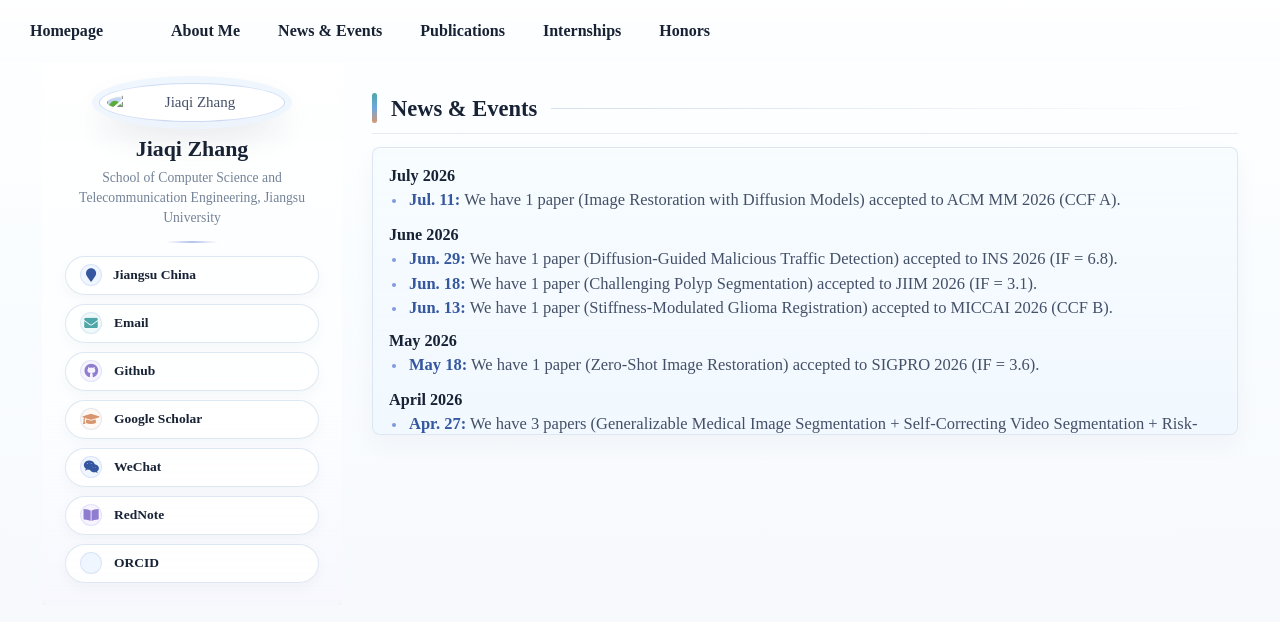
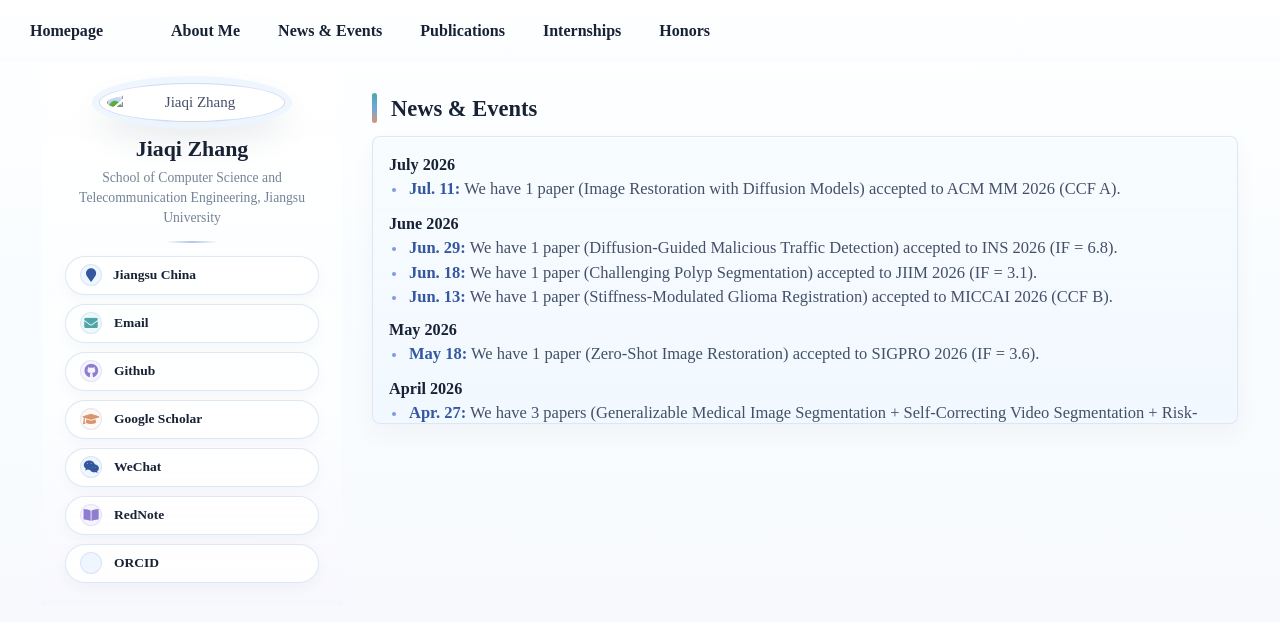
Before and after one commit to JiaqiZhang-Sengoku/JiaqiZhang-Sengoku.github.io, a Jekyll site: the page built from _pages/includes/new.md, in a window 1280 px wide. Shown: the top 622 px of the page. Built offline with Jekyll 4.4.1, drawn with Linux system fonts in a browser that asks for light colours; our own code applies the rules of GitHub Pages for plain Markdown files.

Commit message:
20260707

```diff
--- a/_includes/head.html
+++ b/_includes/head.html
@@ -11,7 +11,7 @@
 </script>
 
 <!-- For all browsers -->
-<link rel="preload" href="{{ '/assets/css/main.css?v=20260711-publications-heading-v4' | relative_url }}" as="style">
-<link rel="stylesheet" href="{{ '/assets/css/main.css?v=20260711-publications-heading-v4' | relative_url }}">
+<link rel="preload" href="{{ '/assets/css/main.css?v=20260711-clean-section-headings-v5' | relative_url }}" as="style">
+<link rel="stylesheet" href="{{ '/assets/css/main.css?v=20260711-clean-section-headings-v5' | relative_url }}">
 
 <meta http-equiv="cleartype" content="on">
--- a/assets/css/main.scss
+++ b/assets/css/main.scss
@@ -908,19 +908,15 @@ body > #main > .sidebar.sticky {
     align-items: center !important;
     gap: 14px;
     margin: 31px 0 15px !important;
-    padding: 0 0 10px !important;
+    padding: 0 !important;
     border: 0 !important;
-    border-bottom: 1px solid rgba(227, 235, 245, 0.96) !important;
     border-radius: 0 !important;
     background: transparent !important;
 }
 
 .section-heading::after {
-    content: "";
-    flex: 1 1 auto;
-    height: 1px;
-    min-width: 28px;
-    background: linear-gradient(90deg, rgba(210, 222, 237, 0.95), transparent);
+    content: none !important;
+    display: none !important;
 }
 
 .section-heading::before {
@@ -938,10 +934,6 @@ body > #main > .sidebar.sticky {
 
 .section-heading--publications {
     align-items: flex-end !important;
-}
-
-.section-heading--publications::after {
-    content: none !important;
 }
 
 .section-heading--publications .section-heading__title {
@@ -2295,10 +2287,6 @@ body > #main > .sidebar.sticky {
         white-space: normal;
     }
 
-    .section-heading::after {
-        min-width: 18px;
-    }
-
     .publications-note {
         gap: 7px !important;
     }
```
